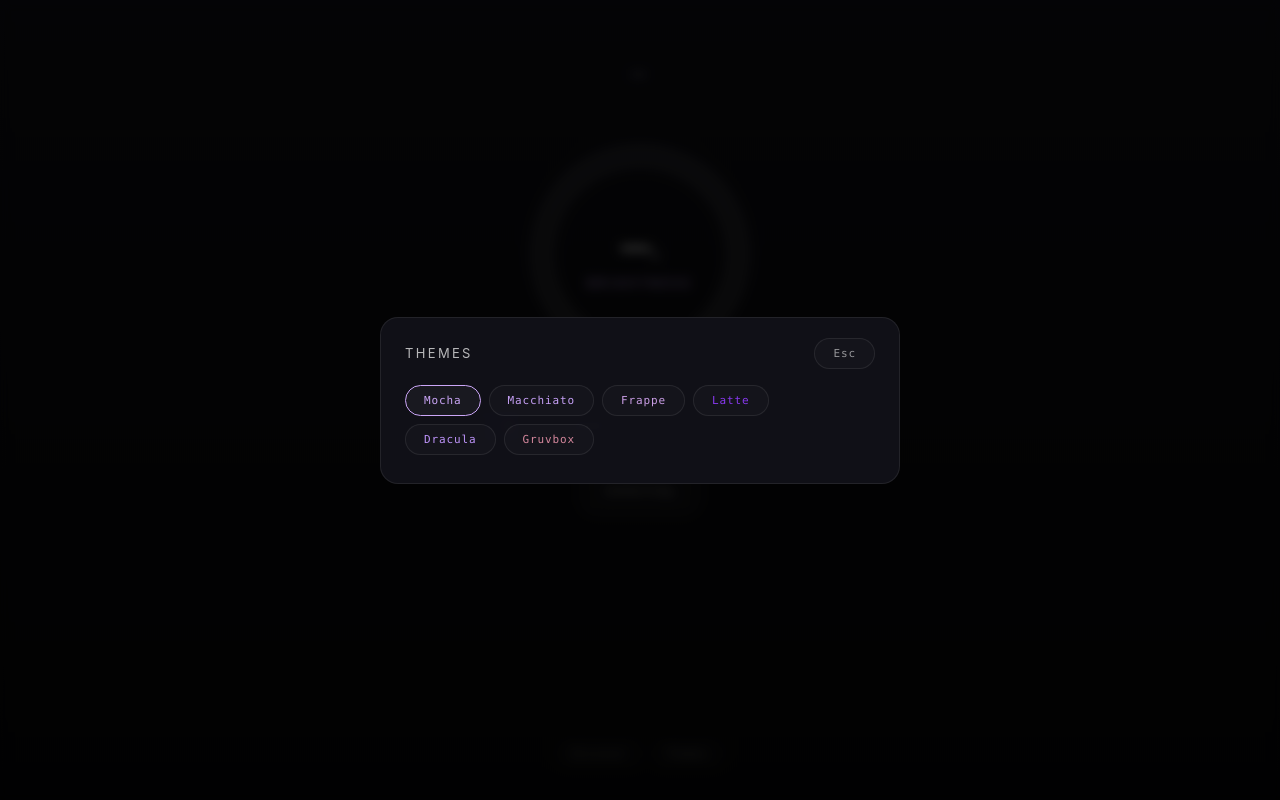
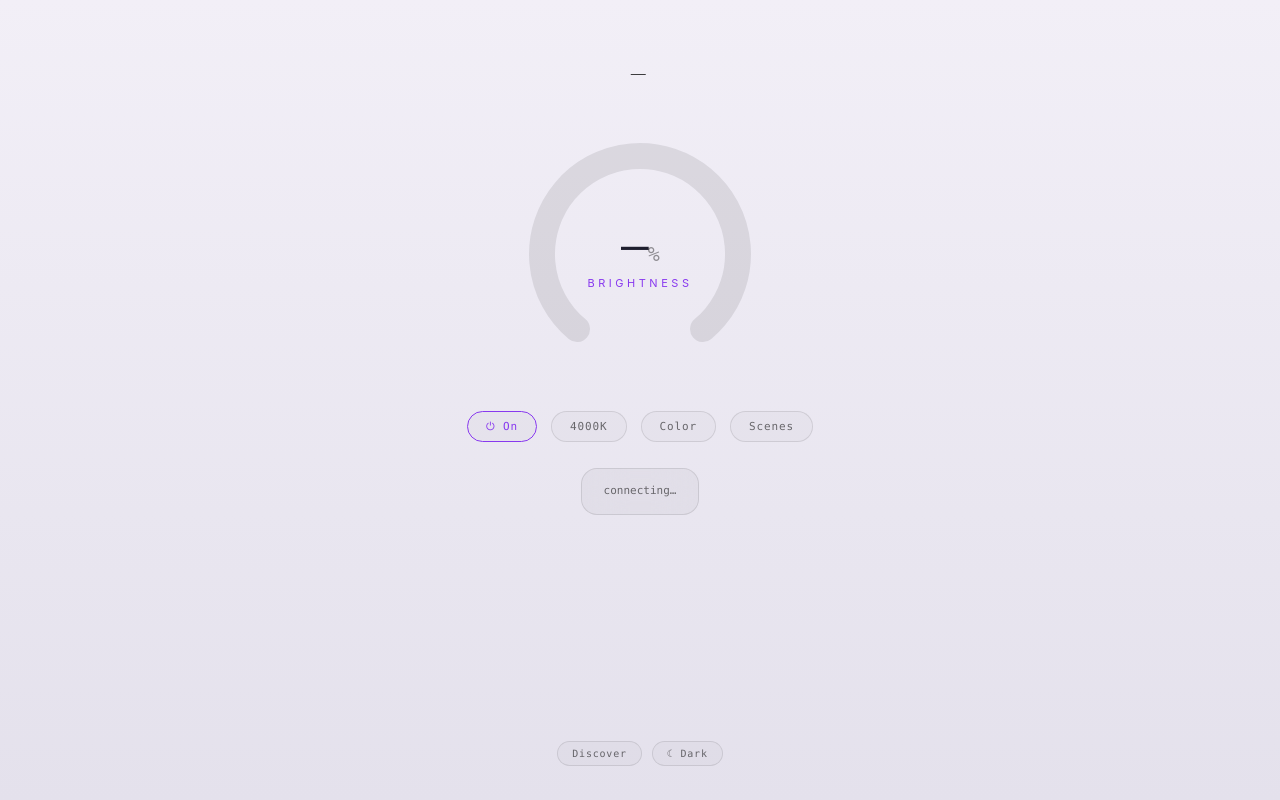
Before and after one commit to shivarchit/Lumina, a website built with Vite: page frontend/index.html in a window 1280 px wide. Both pictures are taken after a click on the button "Themes". Built offline with nearby package versions, Linux system fonts and the light colour scheme.

Commit message:
simplify: six themes to one dark/light toggle; canvas stays neutral

```diff
--- a/frontend/src/main.js
+++ b/frontend/src/main.js
@@ -20,7 +20,6 @@ const S = {
 document.querySelector('#app').innerHTML = `
   <span class="blob" id="blob-a"></span>
   <span class="blob" id="blob-b"></span>
-  <span class="blob" id="blob-theme"></span>
   <div class="stage">
     <nav class="switcher" id="switcher"></nav>
     <p class="target-name" id="target-name">—</p>
@@ -517,50 +516,18 @@ el('discover-pill').onclick = async () => {
   }
 };
 
-// Palettes recolor accents only — the near-black canvas is the identity.
-const THEMES = {
-  mocha:     { accent: '#CBA6F7', ok: '#A6E3A1', err: '#F38BA8', warm: '#FFD9A0' },
-  macchiato: { accent: '#C6A0F6', ok: '#A6DA95', err: '#ED8796', warm: '#F5D9B0' },
-  frappe:    { accent: '#CA9EE6', ok: '#A6D189', err: '#E78284', warm: '#EEDBB2' },
-  latte:     { accent: '#8839EF', ok: '#40A02B', err: '#D20F39', warm: '#FFE0B0' },
-  dracula:   { accent: '#BD93F9', ok: '#50FA7B', err: '#FF5555', warm: '#F1FA8C' },
-  gruvbox:   { accent: '#D3869B', ok: '#B8BB26', err: '#FB4934', warm: '#FABD2F' },
-};
-
-function applyThemeVars(name) {
-  const t = THEMES[name] || THEMES.mocha;
-  const r = document.documentElement.style;
-  r.setProperty('--accent', t.accent);
-  r.setProperty('--ok', t.ok);
-  r.setProperty('--err', t.err);
-  r.setProperty('--warm', t.warm);
-  // The theme paints the room, not just outlines: accent-washed canvas,
-  // accent aura blob, accent-tinted glass. (Computed here — no color-mix.)
-  r.setProperty('--accent-soft', hexToRgba(t.accent, 0.30));
-  r.setProperty('--accent-faint', hexToRgba(t.accent, 0.10));
-  document.body.style.background =
-    `linear-gradient(180deg, ${hexToRgba(t.accent, 0.17)}, #0A0A0F 46%, #020203)`;
-  el('blob-theme').style.background =
-    `radial-gradient(closest-side, ${hexToRgba(t.accent, 0.24)}, transparent 70%)`;
+// One toggle: dark or light. Persisted as mocha/latte so the TUI's theme
+// system understands the same config value.
+function applyMode(light) {
+  document.body.classList.toggle('light', light);
+  el('themes-pill').textContent = light ? '☾ Dark' : '☀ Light';
 }
 
 el('themes-pill').onclick = () => {
-  const body = openOverlay('Themes');
-  for (const name of Object.keys(THEMES)) {
-    const b = document.createElement('button');
-    b.className = 'pill theme-pill';
-    b.textContent = name;
-    b.style.color = THEMES[name].accent;
-    if ((S.cfg.theme || 'mocha') === name) b.classList.add('on');
-    b.onclick = () => {
-      S.cfg.theme = name;
-      applyThemeVars(name);
-      SetTheme(name);
-      body.querySelectorAll('.pill').forEach((p) => p.classList.remove('on'));
-      b.classList.add('on');
-    };
-    body.appendChild(b);
-  }
+  const light = !document.body.classList.contains('light');
+  applyMode(light);
+  S.cfg.theme = light ? 'latte' : 'mocha';
+  SetTheme(S.cfg.theme);
 };
 
 // ── boot ───────────────────────────────────────────────────────────
@@ -570,7 +537,7 @@ el('themes-pill').onclick = () => {
   S.temp = S.cfg.lastColorTemp > 0 ? S.cfg.lastColorTemp : 4000;
   el('temp-range').value = S.temp;
   el('temp-pill').textContent = `${S.temp}K`;
-  applyThemeVars(S.cfg.theme || 'mocha');
+  applyMode(S.cfg.theme === 'latte');
   buildSwitcher();
   buildWheel();
   buildHexRow();
--- a/frontend/src/style.css
+++ b/frontend/src/style.css
@@ -307,8 +307,25 @@ html, body {
 
 .pill.back { border-color: rgba(255, 255, 255, 0.2); color: rgba(255, 255, 255, 0.75); }
 
-/* theme aura + accent-tinted glass */
-#blob-theme { width: 520px; height: 360px; top: 30%; left: -140px; }
-.statusline { border-color: var(--accent-soft, var(--faint)); }
-.overlay-card { border-color: var(--accent-soft, var(--faint)); }
-.pill.on { background: var(--accent-faint, rgba(255, 255, 255, 0.04)); }
+/* light mode — one toggle, not a theme system */
+body.light {
+  background: linear-gradient(180deg, #F2EFF7, #E4E1EC);
+  --text: #1E1E2E;
+  --dim: rgba(0, 0, 0, 0.4);
+  --faint: rgba(0, 0, 0, 0.1);
+  --glass: rgba(0, 0, 0, 0.03);
+  --accent: #8839EF;
+  --ok: #40A02B;
+  --err: #D20F39;
+  color: var(--text);
+}
+body.light .pill { color: rgba(0, 0, 0, 0.55); background: rgba(0, 0, 0, 0.02); }
+body.light .pill.on { color: var(--accent); }
+body.light .target-name { color: rgba(0, 0, 0, 0.8); }
+body.light .dial-track { stroke: rgba(0, 0, 0, 0.09); }
+body.light .statusline { color: rgba(0, 0, 0, 0.55); }
+body.light .overlay { background: rgba(240, 238, 246, 0.6); }
+body.light .overlay-card { background: rgba(252, 251, 254, 0.95); }
+body.light .overlay-head { color: rgba(0, 0, 0, 0.65); }
+body.light .name-input { background: rgba(0, 0, 0, 0.04); color: var(--text); }
+body.light .blob { opacity: 0.7; }
```
